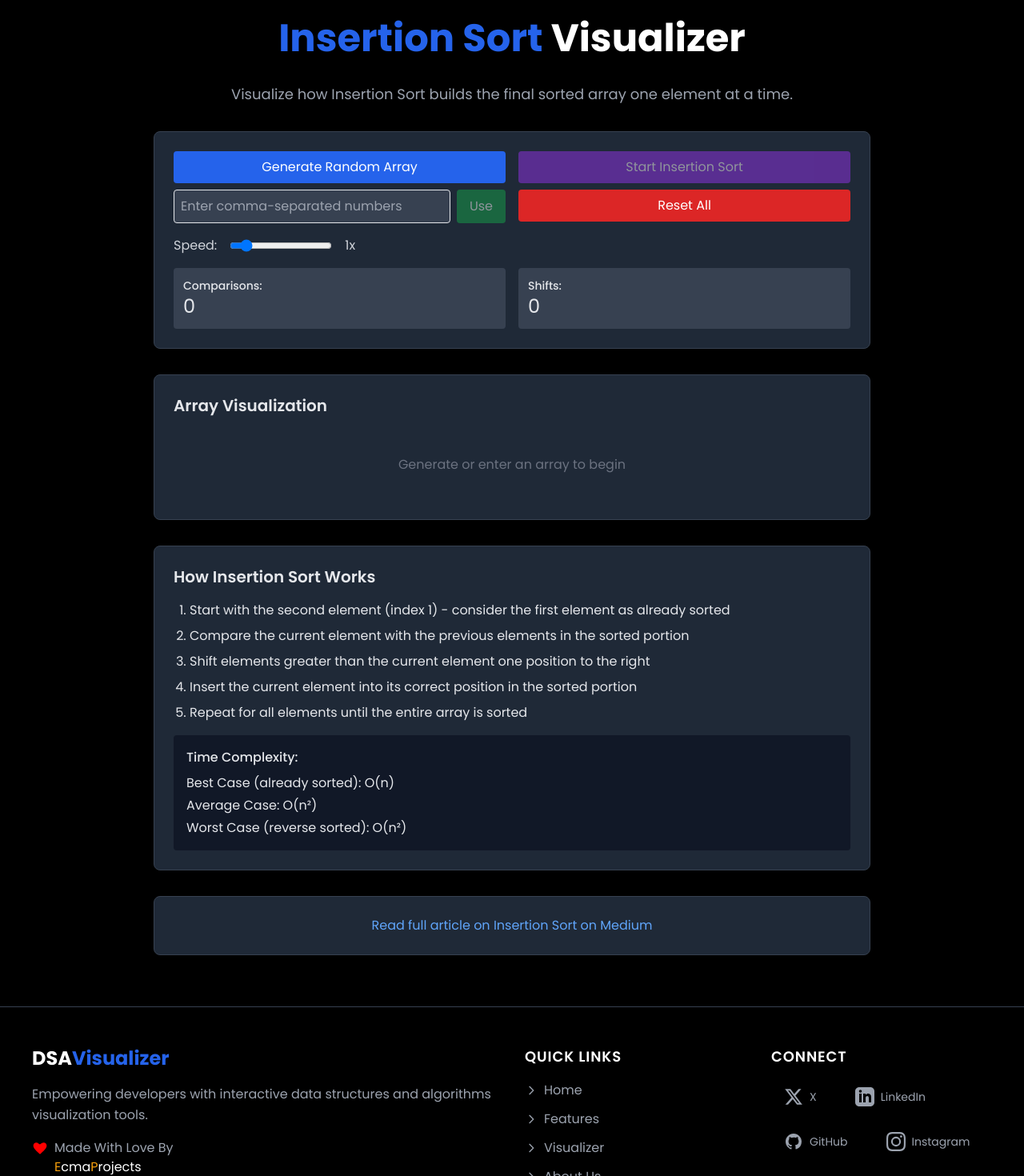
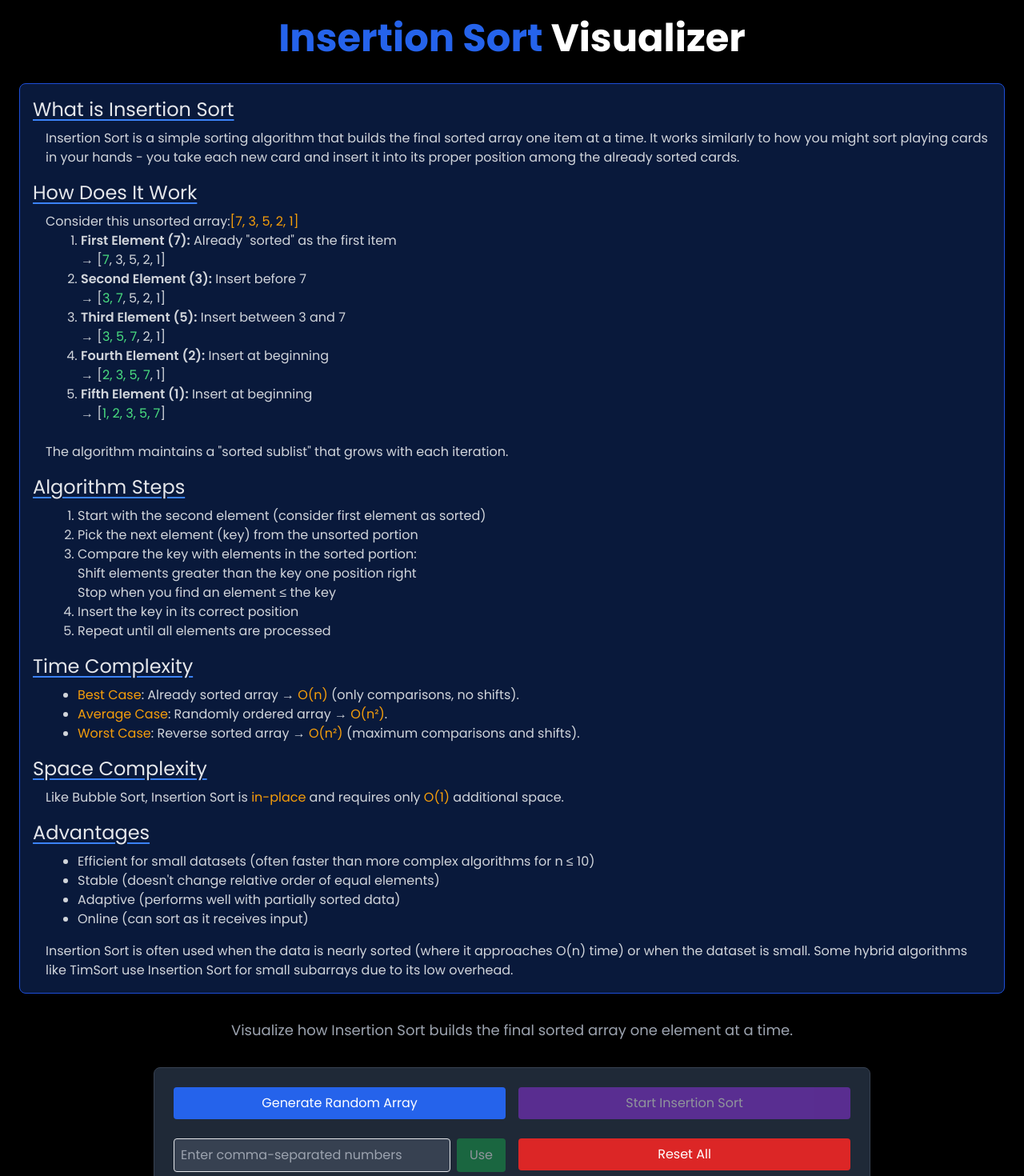
Before and after one commit to Sohan-Rout/DSA, a Next.js app: page /visualizer/sorting/insertionsort in a window 1280 px wide. Shown: the part 80-1550 px from the top of the page at 80% size. Built offline with nearby package versions, Linux system fonts and the light colour scheme; no server answers.

Commit message:
added insertion sort

```diff
--- a/app/visualizer/sorting/bubblesort/page.jsx
+++ b/app/visualizer/sorting/bubblesort/page.jsx
@@ -1,18 +1,18 @@
 import Animation from "@/app/visualizer/sorting/bubblesort/animation";
 
 export const metadata = {
-  title: 'Sorting Visualizer | Visualize Sorting Algorithms Easily',
-  description: 'Interactive sorting algorithm visualizer. Understand how Bubble Sort, Selection Sort, Insertion Sort, Merge Sort, and Quick Sort work with step-by-step animations.',
+  title: 'Bubble Sort Visualizer | Step-by-Step Animation',
+  description: 'Visualize Bubble Sort in action with interactive animations. Learn how Bubble Sort works with comparisons and swaps in an easy-to-understand format.',
   keywords: [
-    'Sorting Visualizer',
-    'DSA Sorting',
+    'Bubble Sort Visualizer',
     'Bubble Sort Animation',
-    'Selection Sort Animation',
-    'Insertion Sort',
-    'Merge Sort Visualizer',
-    'Quick Sort Algorithm',
-    'Learn Sorting Algorithms',
-    'DSA for Beginners',
+    'Bubble Sort Algorithm',
+    'Sorting Algorithm Visualization',
+    'DSA Bubble Sort',
+    'Learn Bubble Sort',
+    'Sorting for Beginners',
+    'Step by Step Bubble Sort',
+    'Interactive Sorting Tool',
   ],
   robots: "index, follow",
 };
--- a/app/visualizer/sorting/insertionsort/animation.jsx
+++ b/app/visualizer/sorting/insertionsort/animation.jsx
@@ -1,41 +1,36 @@
-'use client';
-import React, { useState, useRef, useEffect } from 'react';
-import Navbar from '@/app/components/navbarinner';
-import Footer from '@/app/components/footer';
+"use client";
+import React, { useState, useRef, useEffect } from "react";
+import Navbar from "@/app/components/navbarinner";
+import Footer from "@/app/components/footer";
+import RandomArray from "@/app/components/ui/randomArray";
+import CustomArrayInput from "@/app/components/ui/customArrayInput";
+import Content from "@/app/visualizer/sorting/insertionsort/content";
+import ExploreOther from "@/app/components/ui/exploreOther";
 
 const InsertionSortVisualizer = () => {
   const [array, setArray] = useState([]);
-    const [customArray, setCustomArray] = useState('');
   const [sorting, setSorting] = useState(false);
   const [sorted, setSorted] = useState(false);
   const [speed, setSpeed] = useState(1);
   const [comparisons, setComparisons] = useState(0);
   const [swaps, setSwaps] = useState(0);
   const [currentIndices, setCurrentIndices] = useState({
-      current: -1,    // The element being inserted
-      comparing: -1,  // The element being compared against
-      sortedUpTo: -1  // Up to which index is sorted
+    current: -1, // The element being inserted
+    comparing: -1, // The element being compared against
+    sortedUpTo: -1, // Up to which index is sorted
   });
   const animationRef = useRef(null);
 
-    // Generate random array
-    const generateRandomArray = () => {
-      const newArray = Array.from({ length: 10 }, () =>
-        Math.floor(Math.random() * 100) + 5
-      );
+  // Handle array generation from RandomArray component
+  const handleRandomArray = (newArray) => {
     setArray(newArray);
     setSorted(false);
     resetStats();
   };
 
-    // Use custom array input
-    const useCustomArray = () => {
-      const elements = customArray.split(',').map(el => parseInt(el.trim()));
-      if (elements.some(isNaN)) {
-        alert('Please enter valid numbers separated by commas');
-        return;
-      }
-      setArray(elements);
+  // Handle custom array from CustomArrayInput component
+  const handleCustomArray = (newArray) => {
+    setArray(newArray);
     setSorted(false);
     resetStats();
   };
@@ -62,7 +57,7 @@
     setCurrentIndices({
       current: 1,
       comparing: 0,
-        sortedUpTo: 0
+      sortedUpTo: 0,
     });
 
     for (let i = 1; i < n; i++) {
@@ -72,28 +67,29 @@
       setCurrentIndices({
         current: i,
         comparing: j,
-          sortedUpTo: i - 1
+        sortedUpTo: i - 1,
       });
 
-        await new Promise(resolve =>
-          animationRef.current = setTimeout(resolve, 1000 / speed)
+      await new Promise(
+        (resolve) => (animationRef.current = setTimeout(resolve, 1000 / speed))
       );
 
       while (j >= 0 && arr[j] > current) {
-          setComparisons(prev => prev + 1);
+        setComparisons((prev) => prev + 1);
         arr[j + 1] = arr[j];
-          setSwaps(prev => prev + 1);
+        setSwaps((prev) => prev + 1);
         j--;
 
         setCurrentIndices({
           current: i,
           comparing: j,
-            sortedUpTo: i - 1
+          sortedUpTo: i - 1,
         });
 
         setArray([...arr]);
-          await new Promise(resolve =>
-            animationRef.current = setTimeout(resolve, 1000 / speed)
+        await new Promise(
+          (resolve) =>
+            (animationRef.current = setTimeout(resolve, 1000 / speed))
         );
       }
 
@@ -103,11 +99,11 @@
       setCurrentIndices({
         current: i + 1,
         comparing: j,
-          sortedUpTo: i
+        sortedUpTo: i,
       });
 
-        await new Promise(resolve =>
-          animationRef.current = setTimeout(resolve, 1000 / speed)
+      await new Promise(
+        (resolve) => (animationRef.current = setTimeout(resolve, 1000 / speed))
       );
     }
 
@@ -117,7 +113,7 @@
     setCurrentIndices({
       current: -1,
       comparing: -1,
-        sortedUpTo: n - 1
+      sortedUpTo: n - 1,
     });
   };
 
@@ -127,7 +123,6 @@
       clearTimeout(animationRef.current);
     }
     setArray([]);
-      setCustomArray('');
     setSorting(false);
     setSorted(false);
     resetStats();
@@ -149,39 +144,25 @@
         <h1 className="text-4xl mt-10 md:text-5xl font-bold text-center text-gray-900 dark:text-white mb-8">
           <span className="text-blue-600">Insertion Sort</span> Visualizer
         </h1>
+        <Content />
         <p className="text-lg text-center text-gray-600 dark:text-gray-400 mb-8">
-            Visualize how Insertion Sort builds the final sorted array one element at a time.
+          Visualize how Insertion Sort builds the final sorted array one element
+          at a time.
         </p>
 
         <div className="max-w-4xl mx-auto">
           {/* Controls */}
           <div className="bg-white dark:bg-gray-800 p-6 rounded-lg shadow-md mb-8 border border-gray-200 dark:border-gray-700">
             <div className="grid grid-cols-1 md:grid-cols-2 gap-4 mb-4">
-                <div>
-                  <button
-                    onClick={generateRandomArray}
-                    disabled={sorting}
-                    className="w-full bg-blue-600 hover:bg-blue-700 text-white px-4 py-2 rounded disabled:opacity-50 mb-2"
-                  >
-                    Generate Random Array
-                  </button>
-                  <div className="flex gap-2">
-                    <input
-                      type="text"
-                      value={customArray}
-                      onChange={(e) => setCustomArray(e.target.value)}
-                      placeholder="Enter comma-separated numbers"
-                      className="flex-1 p-2 border rounded dark:bg-gray-700"
+              <div className="space-y-4">
+                <RandomArray
+                  onGenerate={handleRandomArray}
                   disabled={sorting}
                 />
-                    <button
-                      onClick={useCustomArray}
-                      disabled={sorting || !customArray}
-                      className="bg-green-600 hover:bg-green-700 text-white px-4 py-2 rounded disabled:opacity-50"
-                    >
-                      Use
-                    </button>
-                  </div>
+                <CustomArrayInput
+                  onSubmit={handleCustomArray}
+                  disabled={sorting}
+                />
               </div>
               <div className="flex flex-col gap-2">
                 <button
@@ -193,7 +174,7 @@
                 </button>
                 <button
                   onClick={reset}
-                    className="w-full bg-red-600 hover:bg-red-700 text-white px-4 py-2 rounded"
+                  className="w-full bg-red-600 hover:bg-red-700 text-white px-4 mt-4 py-2 rounded"
                 >
                   Reset All
                 </button>
@@ -294,8 +275,13 @@
                   <p className="text-center">
                     {currentIndices.current >= 0 ? (
                       <>
-                          Inserting <strong>array[{currentIndices.current}] = {array[currentIndices.current]}</strong>{' '}
-                          into the sorted portion (indexes 0 to {currentIndices.sortedUpTo})
+                        Inserting{" "}
+                        <strong>
+                          array[{currentIndices.current}] ={" "}
+                          {array[currentIndices.current]}
+                        </strong>{" "}
+                        into the sorted portion (indexes 0 to{" "}
+                        {currentIndices.sortedUpTo})
                       </>
                     ) : (
                       "Starting sort..."
@@ -305,43 +291,17 @@
               </div>
             )}
           </div>
-
-            {/* Algorithm Explanation */}
-            <div className="bg-white dark:bg-gray-800 p-6 rounded-lg shadow-md border border-gray-200 dark:border-gray-700 mt-8">
-              <h2 className="text-xl font-semibold mb-4">How Insertion Sort Works</h2>
-              <div className="prose dark:prose-invert max-w-none">
-                <ol className="list-decimal pl-5 space-y-2">
-                  <li>Start with the second element (index 1) - consider the first element as already sorted</li>
-                  <li>Compare the current element with the previous elements in the sorted portion</li>
-                  <li>Shift elements greater than the current element one position to the right</li>
-                  <li>Insert the current element into its correct position in the sorted portion</li>
-                  <li>Repeat for all elements until the entire array is sorted</li>
-                </ol>
-                <div className="mt-4 p-4 bg-gray-50 dark:bg-gray-900 rounded">
-                  <h4 className="font-medium mb-2">Time Complexity:</h4>
-                  <ul className="space-y-1">
-                    <li>Best Case (already sorted): O(n)</li>
-                    <li>Average Case: O(n²)</li>
-                    <li>Worst Case (reverse sorted): O(n²)</li>
-                  </ul>
         </div>
-              </div>
-            </div>
-
-            {/* Medium Article Embed */}
-            <div className="bg-white dark:bg-gray-800 p-6 rounded-lg shadow-md border border-gray-200 dark:border-gray-700 mt-8">
-              <div className="text-center">
-                <a
-                  href="https://medium.com/@sohan-rout/insertion-sort-in-c-9a9f8e04369c"
-                  target="_blank"
-                  rel="noopener noreferrer"
-                  className="text-blue-600 dark:text-blue-400 hover:underline"
-                >
-                  Read full article on Insertion Sort on Medium
-                </a>
-              </div>
-            </div>
-          </div>
+        <ExploreOther
+          title="Explore Sorting Algorithms"
+          links={[
+            { text: "Selection Sort", url: "/visualizer/sorting/selectionsort" },
+            { text: "Bubble Sort", url: "/visualizer/sorting/bubblesort" },
+            { text: "Merge Sort", url: "/visualizer/sorting/mergesort" },
+            { text: "Quick Sort" , url: "/visualizer/sorting/quicksort"},
+            { text: "Heap Sort", url: "/algorithms/sorting/heap" },
+          ]}
+        />
       </main>
       <div>
         <div className="bg-gray-700 z-10 h-[1px]"></div>
--- /dev/null
+++ b/app/visualizer/sorting/insertionsort/content.jsx
@@ -0,0 +1,130 @@
+const content = () => {
+    return (
+      <main>
+        <section className="border border-blue-700 rounded-lg bg-blue-600/25 mt-8 mb-8">
+          <div className="mt-4 mb-4 ml-4 mr-4">
+            <h1 className="text-2xl mb-2 underline decoration-blue-500 underline-offset-4">
+              What is Insertion Sort
+            </h1>
+            <p className="ml-4 dark:text-gray-300 text-black">
+              Insertion Sort is a simple sorting algorithm that builds the final sorted array one item at a time.
+              It works similarly to how you might sort playing cards in your hands - you take each new card and
+              insert it into its proper position among the already sorted cards.
+            </p>
+          </div>
+
+          <div className="mt-4 mb-4 ml-4 mr-4">
+            <h1 className="text-2xl mb-2 underline decoration-blue-500 underline-offset-4">
+              How Does It Work
+            </h1>
+            <div className="ml-4 dark:text-gray-300 text-black">
+              Consider this unsorted array:
+              <span className="dark:text-amber-500 text-red-600">[7, 3, 5, 2, 1]</span>
+              <br />
+              <ol className="list-decimal ml-8 pl-3">
+                <li>
+                  <span className="font-semibold">First Element (7):</span> Already "sorted" as the first item
+                  <br />→ [<span className="dark:text-green-400 text-green-600">7</span>, 3, 5, 2, 1]
+                </li>
+                <li>
+                  <span className="font-semibold">Second Element (3):</span> Insert before 7
+                  <br />→ [<span className="dark:text-green-400 text-green-600">3, 7</span>, 5, 2, 1]
+                </li>
+                <li>
+                  <span className="font-semibold">Third Element (5):</span> Insert between 3 and 7
+                  <br />→ [<span className="dark:text-green-400 text-green-600">3, 5, 7</span>, 2, 1]
+                </li>
+                <li>
+                  <span className="font-semibold">Fourth Element (2):</span> Insert at beginning
+                  <br />→ [<span className="dark:text-green-400 text-green-600">2, 3, 5, 7</span>, 1]
+                </li>
+                <li>
+                  <span className="font-semibold">Fifth Element (1):</span> Insert at beginning
+                  <br />→ [<span className="dark:text-green-400 text-green-600">1, 2, 3, 5, 7</span>]
+                </li>
+              </ol>
+              <br />
+              The algorithm maintains a "sorted sublist" that grows with each iteration.
+            </div>
+          </div>
+
+          <div className="mt-4 mb-4 ml-4 mr-4">
+            <h1 className="text-2xl mb-2 underline decoration-blue-500 underline-offset-4">
+              Algorithm Steps
+            </h1>
+            <div className="ml-4 dark:text-gray-300 text-black">
+              <ol className="list-decimal ml-8 pl-2">
+                <li>Start with the second element (consider first element as sorted)</li>
+                <li>Pick the next element (key) from the unsorted portion</li>
+                <li>
+                  Compare the key with elements in the sorted portion:
+                  <ul>
+                    <li>Shift elements greater than the key one position right</li>
+                    <li>Stop when you find an element ≤ the key</li>
+                  </ul>
+                </li>
+                <li>Insert the key in its correct position</li>
+                <li>Repeat until all elements are processed</li>
+              </ol>
+            </div>
+          </div>
+
+          <div className="mt-4 mb-4 ml-4 mr-4">
+            <h1 className="text-2xl mb-2 underline decoration-blue-500 underline-offset-4">
+              Time Complexity
+            </h1>
+            <div className="ml-4 dark:text-gray-300 text-black">
+              <ol className="list-disc ml-8 pl-2">
+                <li>
+                  <span className="dark:text-amber-500 text-red-600">Best Case</span>: Already sorted array →
+                  <span className="dark:text-amber-500 text-red-600"> O(n)</span> (only comparisons, no shifts).
+                </li>
+                <li>
+                  <span className="dark:text-amber-500 text-red-600">Average Case</span>: Randomly ordered array →
+                  <span className="dark:text-amber-500 text-red-600"> O(n²)</span>.
+                </li>
+                <li>
+                  <span className="dark:text-amber-500 text-red-600">Worst Case</span>: Reverse sorted array →
+                  <span className="dark:text-amber-500 text-red-600"> O(n²)</span> (maximum comparisons and shifts).
+                </li>
+              </ol>
+            </div>
+          </div>
+
+          <div className="mt-4 mb-4 ml-4 mr-4">
+            <h1 className="text-2xl mb-2 underline decoration-blue-500 underline-offset-4">
+              Space Complexity
+            </h1>
+            <div className="ml-4 dark:text-gray-300 text-black">
+              Like Bubble Sort, Insertion Sort is <span className="dark:text-amber-500 text-red-600">in-place</span> and requires only
+              <span className="dark:text-amber-500 text-red-600"> O(1)</span> additional space.
+            </div>
+          </div>
+
+          <div className="mt-4 mb-4 ml-4 mr-4">
+            <h1 className="text-2xl mb-2 underline decoration-blue-500 underline-offset-4">
+              Advantages
+            </h1>
+            <div className="ml-4 dark:text-gray-300 text-black">
+              <ul className="list-disc ml-8 pl-2">
+                <li>Efficient for small datasets (often faster than more complex algorithms for n ≤ 10)</li>
+                <li>Stable (doesn't change relative order of equal elements)</li>
+                <li>Adaptive (performs well with partially sorted data)</li>
+                <li>Online (can sort as it receives input)</li>
+              </ul>
+            </div>
+          </div>
+
+          <div className="mt-4 mb-4 ml-4 mr-4">
+            <p className="ml-4 dark:text-gray-300 text-black">
+              Insertion Sort is often used when the data is nearly sorted (where it approaches O(n) time)
+              or when the dataset is small. Some hybrid algorithms like TimSort use Insertion Sort
+              for small subarrays due to its low overhead.
+            </p>
+          </div>
+        </section>
+      </main>
+    );
+  };
+
+  export default content;
--- a/app/visualizer/sorting/insertionsort/page.jsx
+++ b/app/visualizer/sorting/insertionsort/page.jsx
@@ -1,18 +1,18 @@
 import Animation from "@/app/visualizer/sorting/insertionsort/animation";
 
 export const metadata = {
-  title: 'Sorting Visualizer | Visualize Sorting Algorithms Easily',
-  description: 'Interactive sorting algorithm visualizer. Understand how Bubble Sort, Selection Sort, Insertion Sort, Merge Sort, and Quick Sort work with step-by-step animations.',
+  title: 'Insertion Sort Visualizer | Learn with Interactive Animations',
+  description: 'Understand how Insertion Sort works through step-by-step animations. Ideal for beginners learning data structures and algorithms through visual tools.',
   keywords: [
-    'Sorting Visualizer',
-    'DSA Sorting',
-    'Bubble Sort Animation',
-    'Selection Sort Animation',
-    'Insertion Sort',
-    'Merge Sort Visualizer',
-    'Quick Sort Algorithm',
-    'Learn Sorting Algorithms',
+    'Insertion Sort Visualizer',
+    'Insertion Sort Animation',
+    'DSA Insertion Sort',
+    'Learn Insertion Sort',
+    'Sorting Algorithm Visualization',
+    'Step by Step Insertion Sort',
+    'Interactive DSA Tool',
     'DSA for Beginners',
+    'Insertion Sort Explained',
   ],
   robots: "index, follow",
 };
```
Lines whose indentation alone changed are shown as unchanged.
